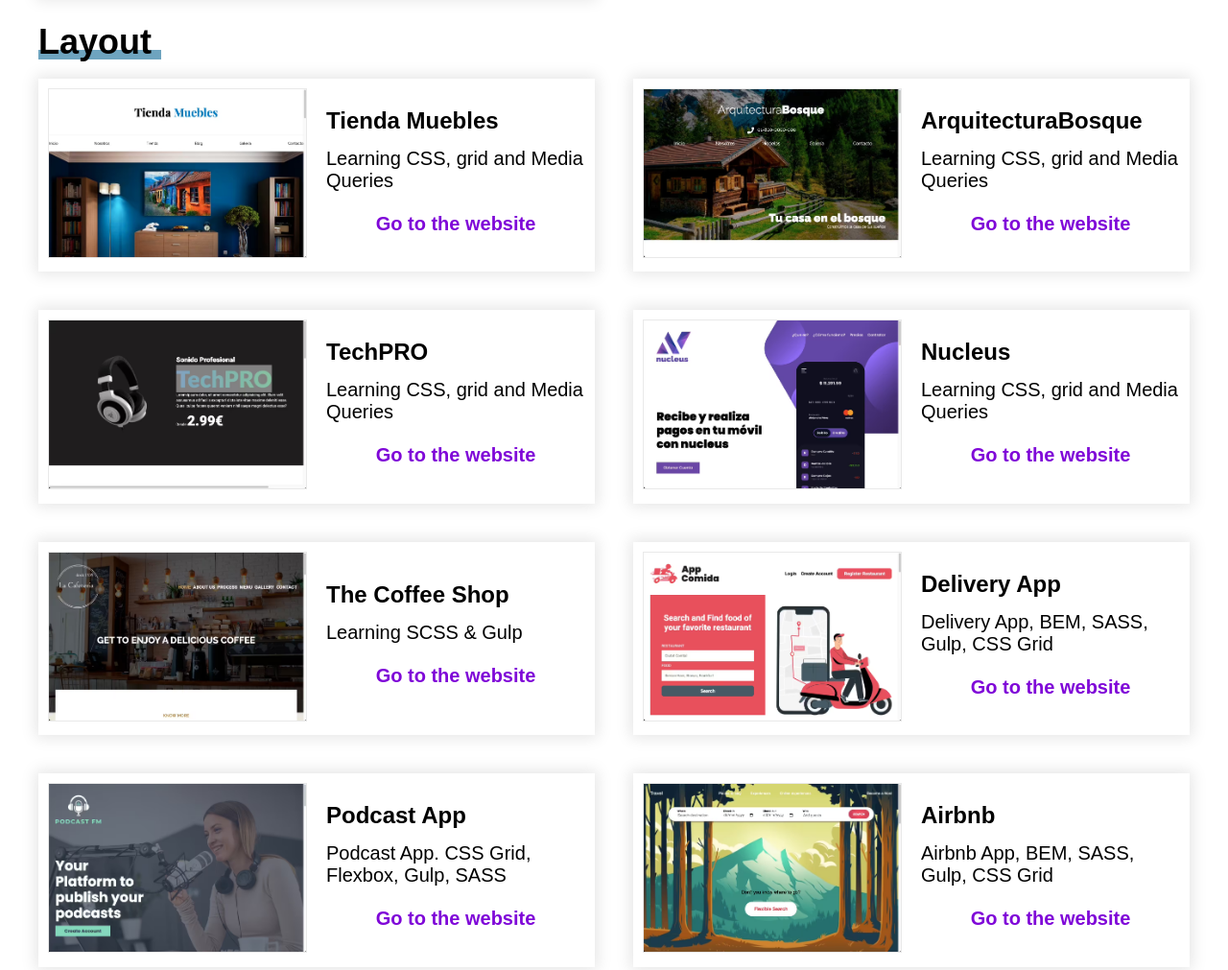
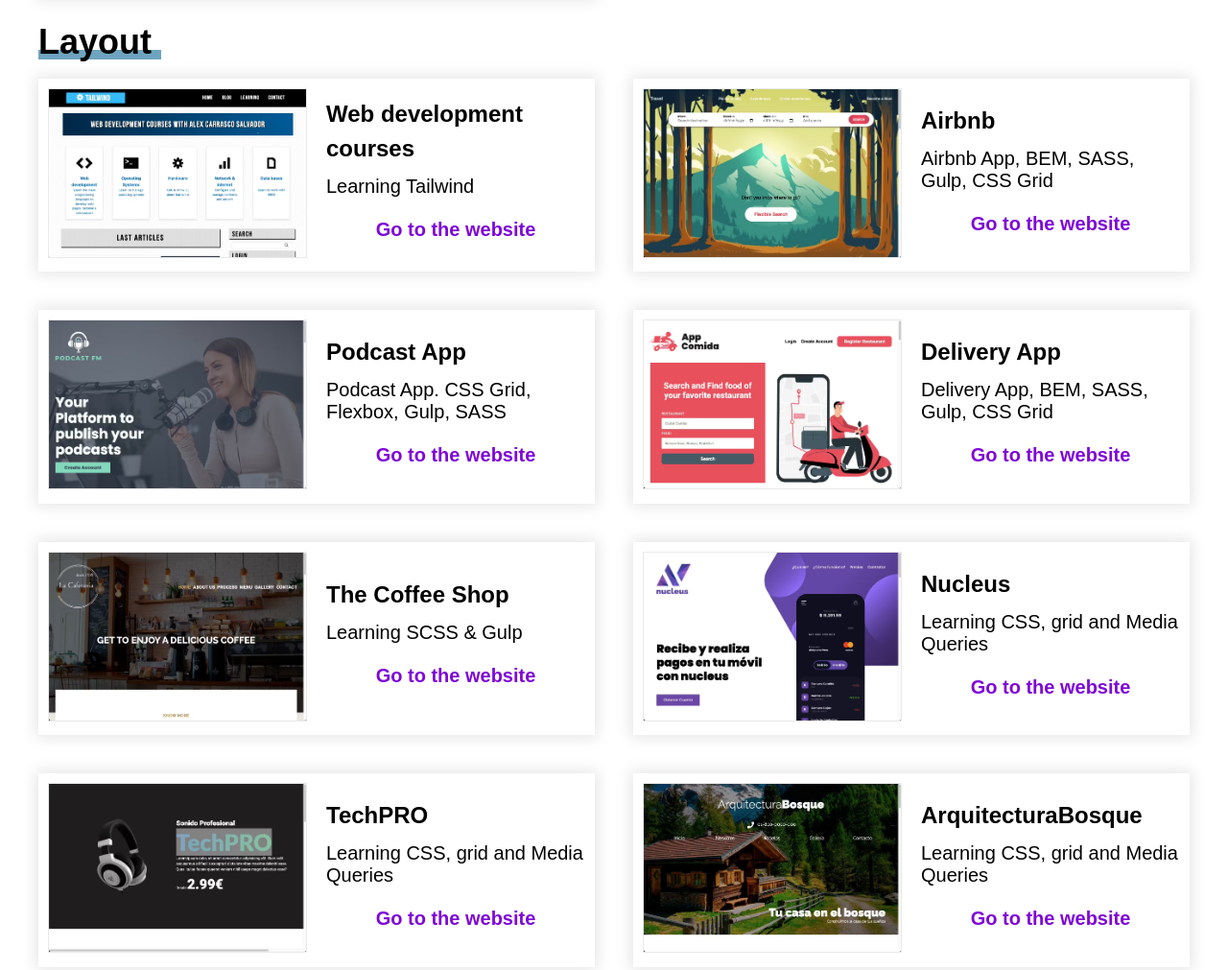
Before and after one commit to alexcarrasco93/my-portfolio, a website: page index.html in a window 1280 px wide. Shown: the part 580-1591 px from the top of the page at 96% size. Drawn offline with Linux system fonts and the light colour scheme.

Commit message:
fix order list

```diff
--- a/index.html
+++ b/index.html
@@ -217,8 +217,11 @@
     </main>
 
     <script>
-        const list = document.querySelector(".projects__list");
-        Array.from(list.children).reverse().forEach(element =>list.appendChild(element));
+        const lists = document.querySelectorAll(".projects__list");
+        for (let i = 0; i < lists.length; i++) {
+            const list = lists[i];
+            Array.from(list.children).reverse().forEach(element =>list.appendChild(element));
+        }
     </script>
 </body>
 
```
